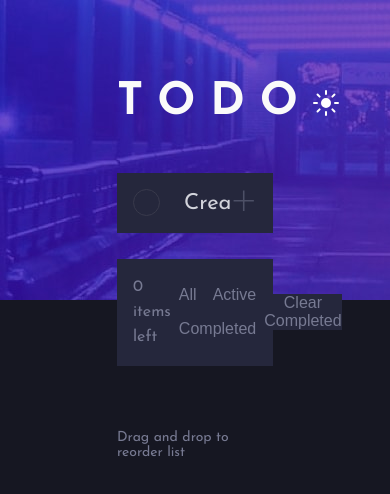
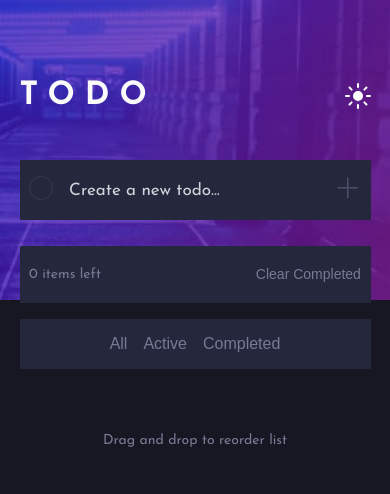
Before and after one commit to olamide234/todo, a React (Create React App) app: page / in a window 390 px wide. Shown: the top 494 px of the page. Built offline with nearby package versions, Linux system fonts and the light colour scheme.

Commit message:
completed mobile responsiveness

```diff
--- a/src/App.css
+++ b/src/App.css
@@ -10,11 +10,11 @@ body{
   font-size: 10px;
   color: white;
 }
-#dark-a {
+.dark-a {
   height: 100vh;
   background-color: var(--very-dark-blue);
 }
-#light-a {
+.light-a {
   height: 100vh;
   background-color: var(--very-light-gray);
 }
@@ -24,67 +24,29 @@ body{
   height: 300px;
   padding: 5rem 30% 3rem;
 }
-#dark-app {
-  /* background-color: var(--very-dark-blue); */
+.dark-app {
   background-image: url(assets/bg-desktop-dark.jpg);
 }
-#light-app {
+.light-app {
   background-image: url(assets/bg-desktop-light.jpg);
+}
+@media screen and (max-width: 1290px) {
+  .App {
+    padding: 5rem 20% 3rem;
+  }
 }
 @media screen and (max-width: 550px) {
   .App {
-    /* background-size: cover; */
     background-image: url(assets/bg-mobile-dark.jpg);
-    /* height: 300px; */
+    padding: 5rem 10% 3rem;
   }
 }
-@media screen and (max-width: 450px) {
+/* @media screen and (max-width: 450px) {
   .App {
-    /* background-size: cover; */
-
-    /* height: 300px;  */
+  }
+} */
+@media screen and (max-width: 395px) {
+  .App {
+    padding: 5rem 5% 3rem;
   }
 }
-@media screen and (max-width: 395px) {
-  .App {
-    /* height: 300px; */
-  }
-}
-/* .App {
-  text-align: center;
-}
-
-.App-logo {
-  height: 40vmin;
-  pointer-events: none;
-}
-
-@media (prefers-reduced-motion: no-preference) {
-  .App-logo {
-    animation: App-logo-spin infinite 20s linear;
-  }
-}
-
-.App-header {
-  background-color: #282c34;
-  min-height: 100vh;
-  display: flex;
-  flex-direction: column;
-  align-items: center;
-  justify-content: center;
-  font-size: calc(10px + 2vmin);
-  color: white;
-}
-
-.App-link {
-  color: #61dafb;
-}
-
-@keyframes App-logo-spin {
-  from {
-    transform: rotate(0deg);
-  }
-  to {
-    transform: rotate(360deg);
-  }
-} */
--- a/src/App.js
+++ b/src/App.js
@@ -9,8 +9,8 @@ function App() {
     setTheme(mode);
   }
   return (
-    <div id={theme ? 'light-a' : 'dark-a'}>
-      <div className="App" id={theme ? 'light-app' : 'dark-app'}>
+    <div className={theme ? 'light-a' : 'dark-a'}>
+      <div className={theme ? 'App light-app' : 'App dark-app'}>
         <TodoList forTheme={forTheme}/>
       </div>
     </div>
--- a/src/components/NewTodoForm.css
+++ b/src/components/NewTodoForm.css
@@ -71,7 +71,7 @@ input::placeholder {
 .light3,
 .light3::placeholder {
     background-color: white;
-    color: var(--very-dark-desaturated-blue); /*to be continued*/
+    color: var(--very-dark-desaturated-blue);
 }
 input:focus-visible {
     outline: none;
@@ -97,3 +97,20 @@ input:focus-visible {
 .todo__newtodo-error p {
     margin: 0.1rem 1rem 0;
 }
+@media screen and (max-width: 550px) {
+    .todo__newtodo-content {
+        padding: 1rem .6rem;
+    }
+    input,
+    input::placeholder {
+        font-size: 17px;
+    }
+    .todo__newtodo-content__btn {
+        min-width: 24px;
+        height: 24px;
+        margin-right: 1rem;
+    }
+    .todo__newtodo-error {
+        font-size: 14px;
+    }
+}
--- a/src/components/Todo.css
+++ b/src/components/Todo.css
@@ -26,7 +26,8 @@
 .todo__oneTodo-main__txt-completed {
     font-size: 22px;
     font-family: var(--font-family);
-    overflow: scroll;
+    overflow: auto;
+    overflow-wrap: break-word;
 }
 .dark-l {
     color: var(--light-grayish-blue);
@@ -128,3 +129,22 @@
     color: var(--very-dark-blue);
     background-color: var(--very-light-grayish-blue);
 }
+@media screen and (max-width:769px) {
+    .todo__oneTodo-main {
+        max-width: 80%;
+    }
+}
+@media screen and (max-width:550px) {
+    .todo__oneTodo-main__toggleBtn {
+        min-width: 24px;
+        height: 24px;
+        margin-right: 1rem;
+    }
+    .todo__oneTodo {
+        padding: 1rem .6rem;
+    }
+    .todo__oneTodo-main__txt,
+    .todo__oneTodo-main__txt-completed {
+        font-size: 17px;
+    }
+}
--- a/src/components/TodoList.css
+++ b/src/components/TodoList.css
@@ -25,13 +25,11 @@
     font-size: 16px;
     cursor: pointer;
 }
-.dark-i,
-.dark-ii button {
+.dark-i, .dark-ii button {
     background-color: var(--very-dark-desaturated-blue);
     color: var(--dark-grayish-blue2);
 }
-.light-i,
-.light-ii button {
+.light-i, .light-ii button {
     background-color: white;
     color: var(--dark-grayish-blue2);
 }
@@ -51,9 +49,7 @@
     outline: none;
 }
 .todo__todolist-functions__CComp {
-    /* background-color: var(--very-dark-desaturated-blue); */
     border: none;
-    /* color: var(--dark-grayish-blue2); */
     font-size: 16px;
     cursor: pointer;
 }
@@ -74,8 +70,69 @@
 }
 .completed-li p {
     text-decoration: line-through;
-    color: hsl(234, 11%, 52%);
 }
 .completed-li button {
     background-image: var(--gradient-round-button);
 }
+
+@media screen and (max-width:550px) {
+    .todo__todolist-heading h1 {
+        font-size: 2rem;
+        letter-spacing: 10px;
+    }
+    .todo__todolist-functions {
+        flex-wrap: wrap;
+        padding: 0;
+        line-height: unset;
+    }
+    .dark-i, .light-i {
+        background-color: unset;
+        color: var(--dark-grayish-blue2);
+    }
+    .todo__todolist-functions p {
+        order: 1;
+        flex-basis: 50%;
+        padding: 1rem .6rem;
+        font-size: 14px;
+        line-height: 25px;
+    }
+    .todo__todolist-functions__CComp {
+        order: 2;
+        flex-basis: 50%;
+        justify-content: right;
+        display: flex;
+        padding: 1rem .6rem;
+        font-size: 14px;
+        line-height: 25px;
+    }
+    .todo__todolist-functions__btn {
+        order: 3;
+        flex-basis: 100%;
+        justify-content: center;
+        display: flex;
+        margin-top: 1rem ;
+        padding: .5rem;
+    }
+    .dark-iv, .dark-ii, .dark-iii {
+        background-color: var(--very-dark-desaturated-blue);
+    }
+    .light-iv, .light-ii, .light-iii {
+        background-color: white;
+    }
+}
+@media screen and (max-width:380px) {
+    .todo__todolist-heading h1 {
+        font-size: 1.8rem;
+        letter-spacing: 7px;
+    }
+}
+@media screen and (max-width:290px) {
+    .todo__todolist-p,
+    .todo__todolist-functions p,
+    .todo__todolist-functions__CComp {
+        font-size: 12px;
+    }
+    .todo__todolist-functions__btn button {
+        font-size: 14px;
+    }
+}
--- a/src/components/TodoList.js
+++ b/src/components/TodoList.js
@@ -210,7 +210,7 @@ export default class TodoList extends Component {
         <div
           className={this.state.toggle ? "todo__todolist-functions light-i" : "todo__todolist-functions dark-i"}
         >
-          <p>{this.state.count} items left</p>
+          <p className={this.state.toggle ? "light-iv" : "dark-iv"}>{this.state.count} items left</p>
           <div className={this.state.toggle ? "todo__todolist-functions__btn light-ii" : "todo__todolist-functions__btn dark-ii"}>
             <button onClick={this.handleAll}>All</button>
             <button onClick={this.handleActive}>Active</button>
```
